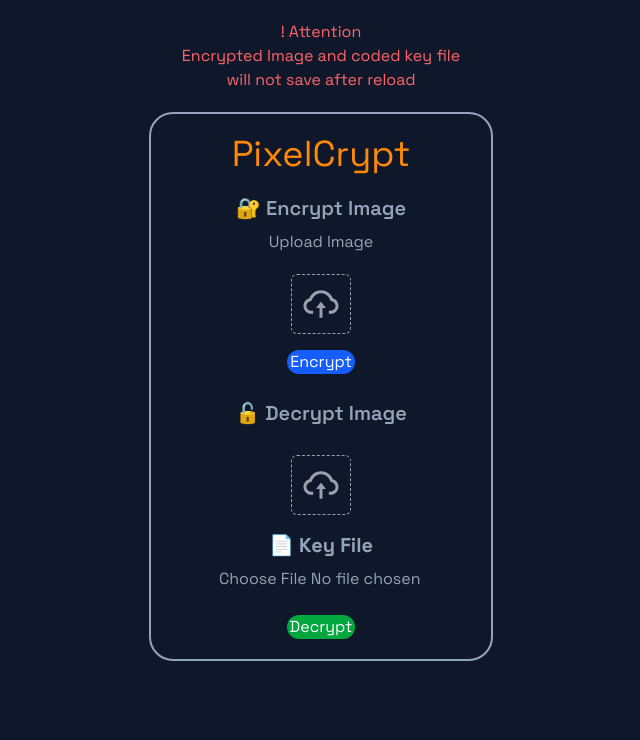
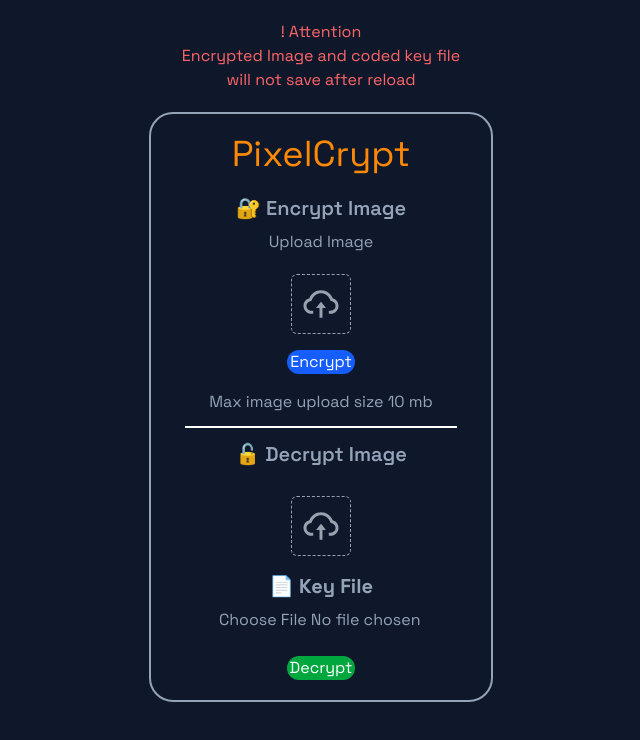
Before and after one commit to Kushagra-ghadigaonkar/PixelCrypt, a React (Vite) app in the folder frontend/: page / in a window 1280 px wide. Shown: the top 740 px of the page, without its empty margins (319-959 px from the left). Built offline with nearby package versions, Linux system fonts and the light colour scheme.

Commit message:
pushing frontend

```diff
--- a/frontend/src/Components/Mainpage.jsx
+++ b/frontend/src/Components/Mainpage.jsx
@@ -114,8 +114,9 @@ const Mainpage = () => {
                 >
                     Encrypt
                 </button>
+                <p className="mt-4">Max image upload size 10 mb</p>
 
-                <hr className="my-3" />
+                <hr className="my-3 border-[1px] border-white w-[80%]"/>
                 <h2 className="text-xl font-semibold mb-2">🔓 Decrypt Image</h2>
                 <div className="mb-2">
                     <label htmlFor="decrypt-image" className="cursor-pointer">
```
